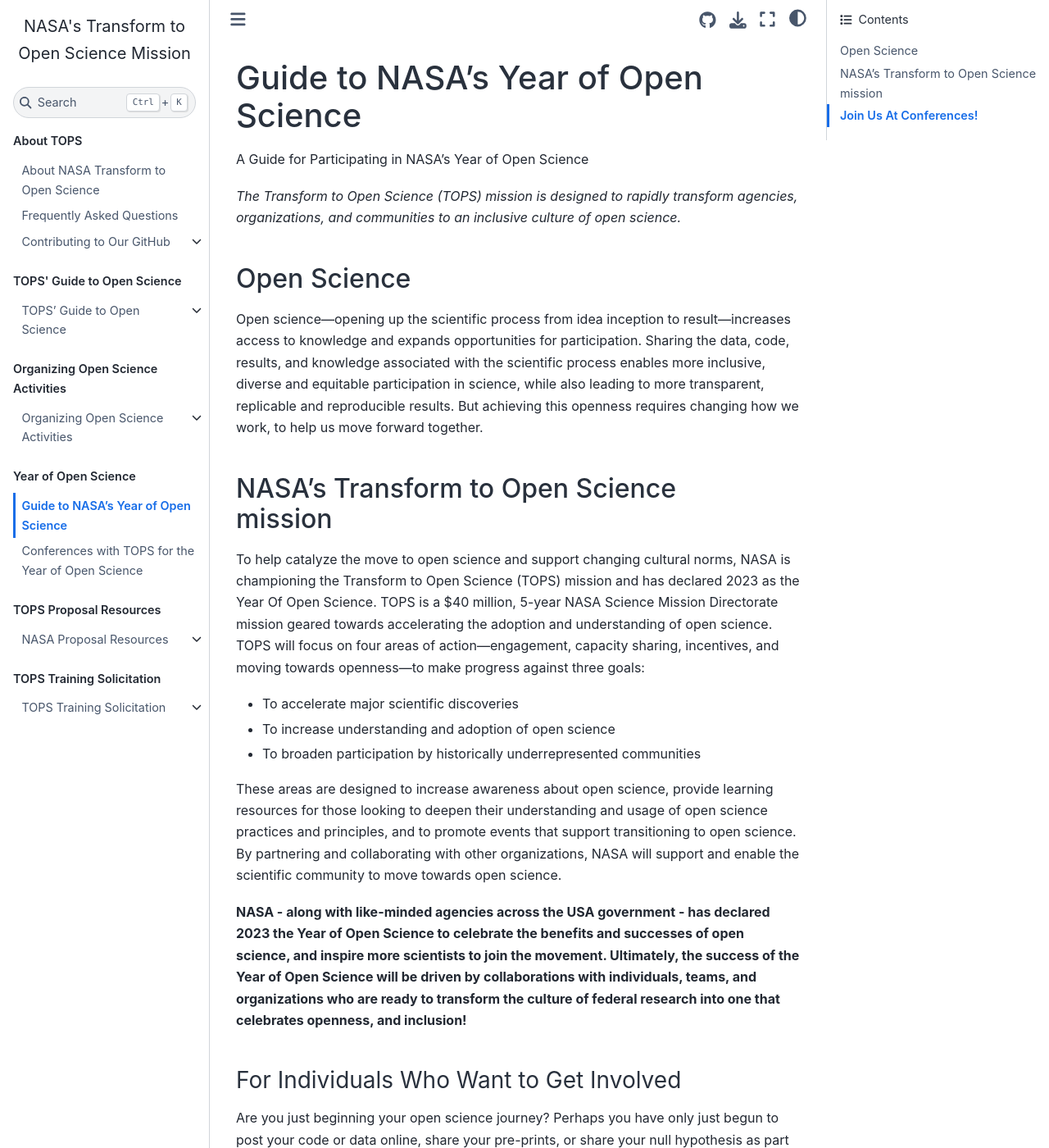
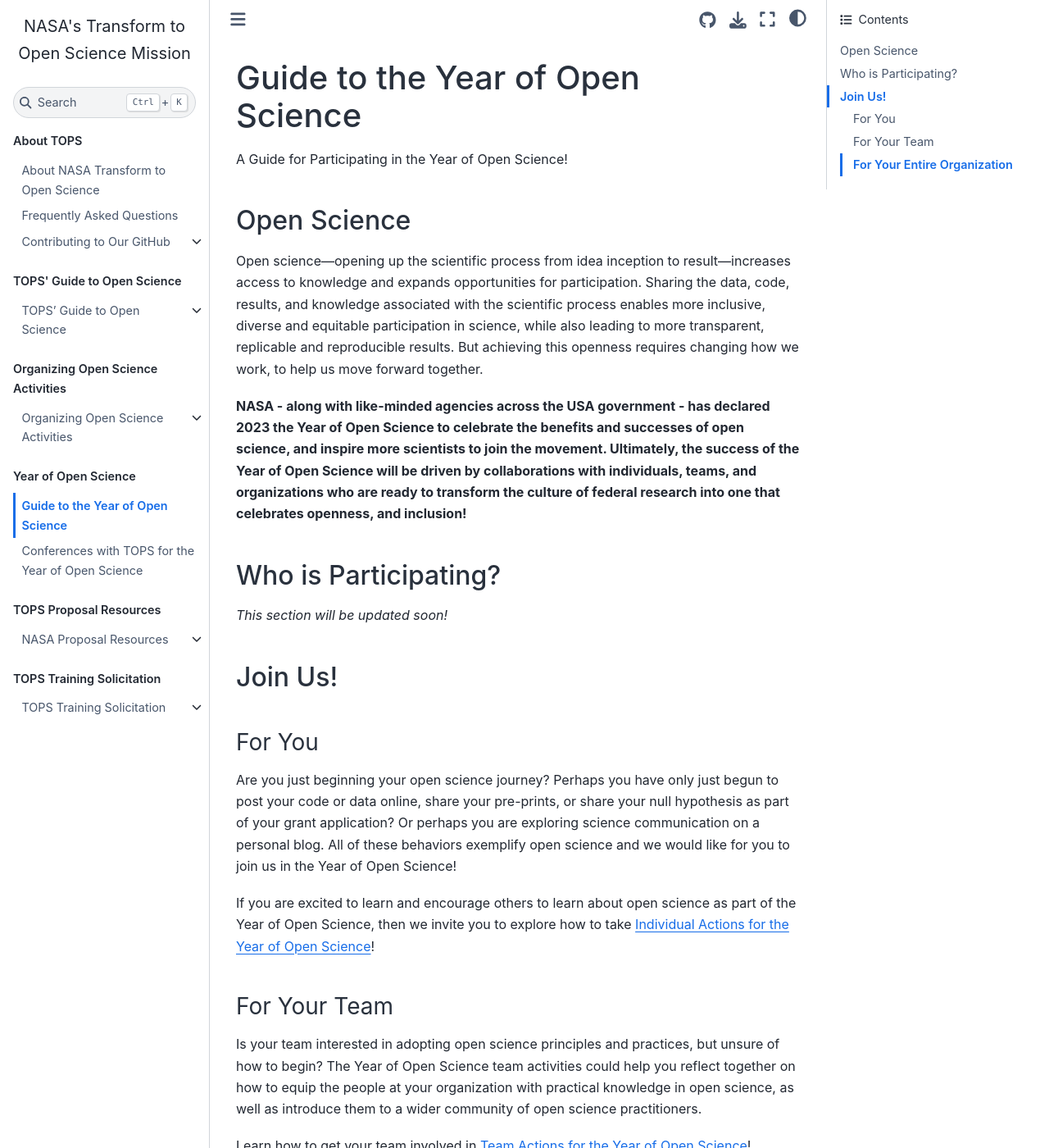
Before and after one commit to nasa/Transform-to-Open-Science-Book, a Jupyter Book: the page built from Year_of_Open_Science_Guide/readme.md, in a window 1280 px wide and 1400 px high. Shown: the whole window at 82% size. Built offline with Jupyter Book 1.0.4 settings and Sphinx 7.4.7 and the Sphinx Book theme 1.1.4, drawn with Linux system fonts in a browser that asks for light colours; some of the changed text lies outside the part shown.

Commit message:
Update readme.md
Ready to go once we get an okay from the correct teams

```diff
--- a/Year_of_Open_Science_Guide/readme.md
+++ b/Year_of_Open_Science_Guide/readme.md
@@ -1,35 +1,25 @@
-# Guide to NASA's Year of Open Science
+# Guide to the Year of Open Science
 
-A Guide for Participating in NASA’s Year of Open Science
-
-*The Transform to Open Science (TOPS) mission is designed to rapidly transform agencies, organizations, and communities to an inclusive culture of open science.*
+A Guide for Participating in the Year of Open Science!
 
 ## Open Science
 Open science—opening up the scientific process from idea inception to result—increases access to knowledge and expands opportunities for participation. Sharing the data, code, results, and knowledge associated with the scientific process enables more inclusive, diverse and equitable participation in science, while also leading to more transparent, replicable and reproducible results. But achieving this openness requires changing how we work, to help us move forward together.
 
-## NASA’s Transform to Open Science mission
-
-To help catalyze the move to open science and support changing cultural norms, NASA is championing the Transform to Open Science (TOPS) mission and has declared 2023 as the Year Of Open Science. TOPS  is a $40 million, 5-year NASA Science Mission Directorate mission geared towards accelerating the adoption and understanding of open science. TOPS will focus on four areas of action—engagement, capacity sharing, incentives, and moving towards openness—to make progress against three goals:
-* To accelerate major scientific discoveries
-* To increase understanding and adoption of open science
-* To broaden participation by historically underrepresented communities
-
-These areas are designed to increase awareness about open science, provide learning resources for those looking to deepen their understanding and usage of open science practices and principles, and to promote events that support transitioning to open science. By partnering and collaborating with other organizations, NASA will support and enable the scientific community to move towards open science.
-
 **NASA - along with like-minded agencies across the USA government - has declared 2023 the Year of Open Science to celebrate the benefits and successes of open science, and inspire more scientists to join the movement. Ultimately, the success of the Year of Open Science will be driven by collaborations with individuals, teams, and organizations who are ready to transform the culture of federal research into one that celebrates openness, and inclusion!**
 
-### For Individuals Who Want to Get Involved
+## Who is Participating?
+*This section will be updated soon!*
+
+## Join Us!
+### For You
 Are you just beginning your open science journey? Perhaps you have only just begun to post your code or data online, share your pre-prints, or share your null hypothesis as part of your grant application? Or perhaps you are exploring science communication on a personal blog. All of these behaviors exemplify open science and we would like for you to join us in the Year of Open Science!
 
-If you are excited to learn and encourage others to learn about open science as part of the Year of Open Science, then we invite you to explore how to [Individual Actions for the Year of Open Science](/Open_Science_Cookbook/Your_Open_Science_Journey.md)!
+If you are excited to learn and encourage others to learn about open science as part of the Year of Open Science, then we invite you to explore how to take [Individual Actions for the Year of Open Science](https://nasa.github.io/Transform-to-Open-Science-Book/Open_Science_Cookbook/Your_Open_Science_Journey.html#section-3-open-science-at-work)!
 
-### For Teams Who Want to Get Involved
+### For Your Team
 Is your team interested in adopting open science principles and practices, but unsure of how to begin? The Year of Open Science team activities could help you reflect together on how to equip the people at your organization with practical knowledge in open science, as well as introduce them to a wider community of open science practitioners.
 
-Learn how to get your team involved in [Team Actions for the Year of Open Science](/Open_Science_Cookbook/Your_Teams_Open_Science_Journey.md)!
+Learn how to get your team involved in [Team Actions for the Year of Open Science](https://nasa.github.io/Transform-to-Open-Science-Book/Open_Science_Cookbook/Your_Teams_Open_Science_Journey.html#section-1-engage-with-open-science)!
 
-### For Entire Organizations Who Want to Get Involved
-Is your organization is ready to devote people, funds, and other resources to adopting open science throughout the organization. If your leaders are committed to becoming known as an open science organization, and excited to facilitate open science research through its policy and actions, then we invite you to explore [Organization Actions for the Year of Open Science](/Open_Science_Cookbook/Your_Organizations_Open_Science_Journey.md)!
-
-## Join Us At Conferences!
-Does your organization host a conference? Navigate straight to our [Year of Open Science Conferences](./conferences_for_the_year_of_open_science.md) page to learn more about how TOPS wishes to work with you.
+### For Your Entire Organization
+Is your organization is ready to devote people, funds, and other resources to adopting open science throughout the organization. If your leaders are committed to becoming known as an open science organization, and excited to facilitate open science research through its policy and actions, then we invite you to explore [Organization Actions for the Year of Open Science](https://nasa.github.io/Transform-to-Open-Science-Book/Open_Science_Cookbook/Your_Organizations_Open_Science_Journey.html)!
```
